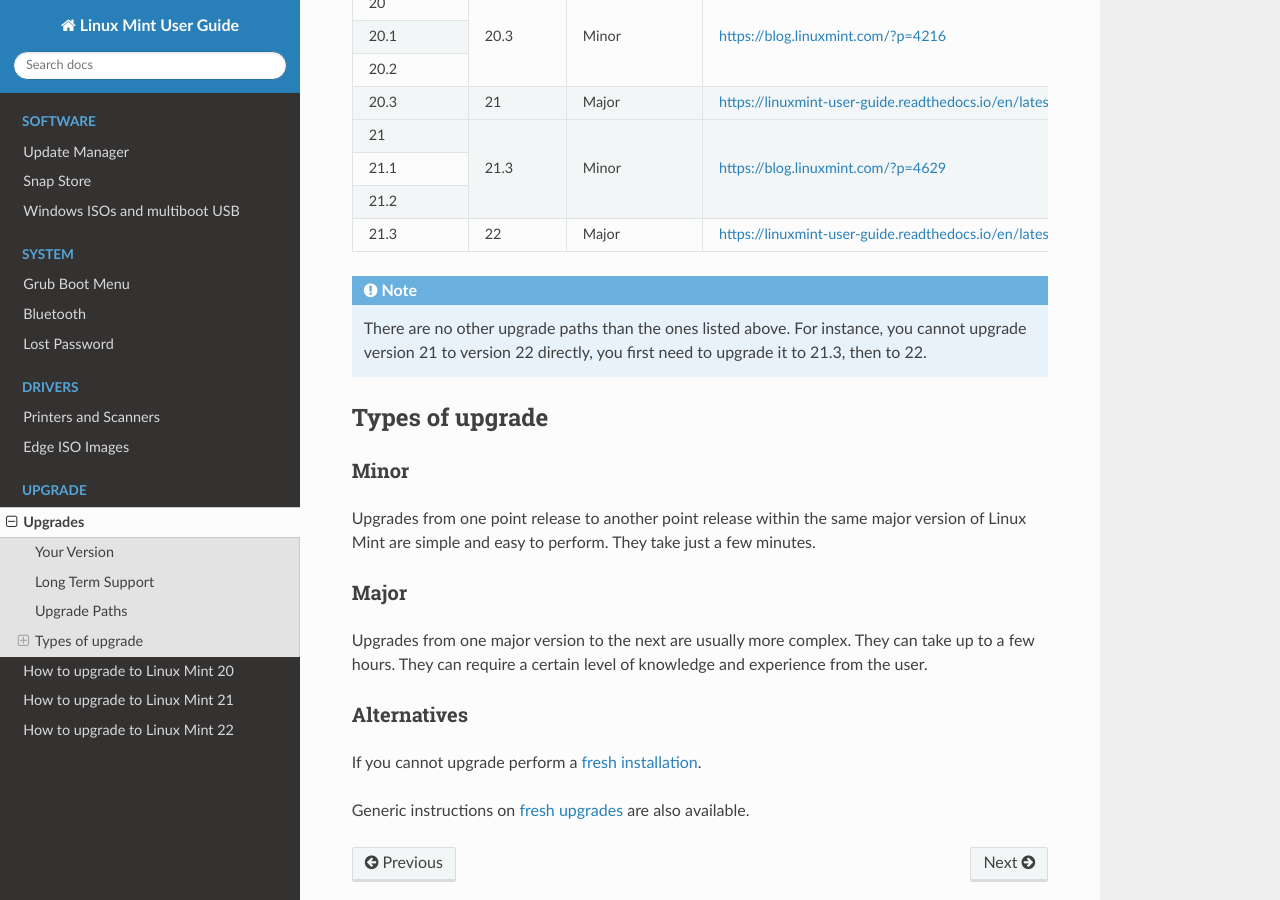
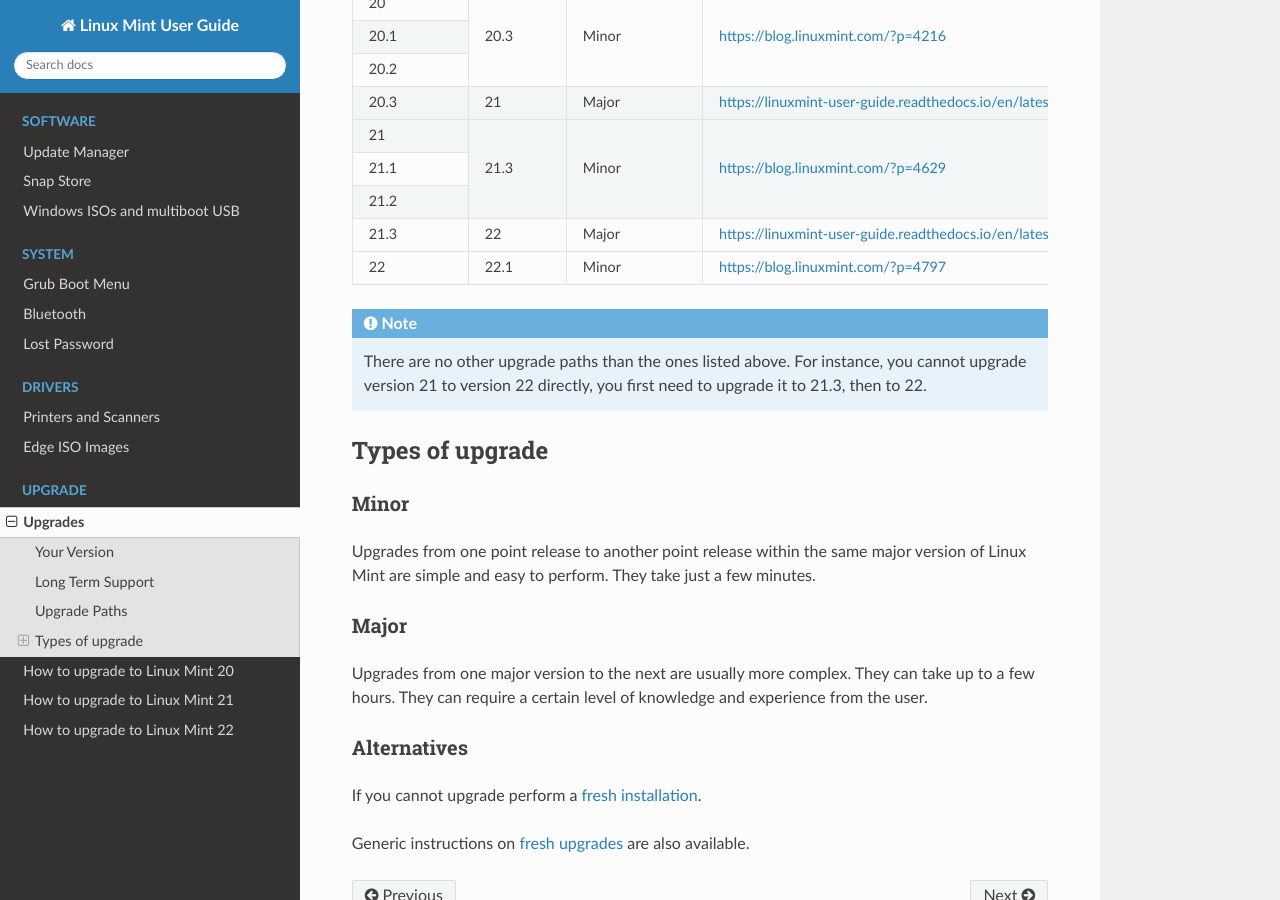
Before and after one commit to linuxmint/doc-user-guide, a Sphinx documentation site: the page built from docs/upgrade.rst, in a window 1280 px wide and 900 px high, scrolled down 1171 px. Built offline with Sphinx 7.4.7 and the Read the Docs theme 3.1.0, drawn with Linux system fonts in a browser that asks for light colours.

Commit message:
Upgrade: Add 22.1 info

```diff
--- a/docs/upgrade.rst
+++ b/docs/upgrade.rst
@@ -76,6 +76,8 @@
 +--------------+------------+------------------+-------------------------------------------------------------------------------+
 | 21.3         | 22         + Major            | https://linuxmint-user-guide.readthedocs.io/en/latest/upgrade-to-mint-22.html |
 +--------------+------------+------------------+-------------------------------------------------------------------------------+
+| 22           | 22.1       | Minor            | https://blog.linuxmint.com/?p=4797                                            |
++--------------+------------+------------------+-------------------------------------------------------------------------------+
 
 .. note:: There are no other upgrade paths than the ones listed above. For instance, you cannot upgrade version 21 to version 22 directly, you first need to upgrade it to 21.3, then to 22.
 
```
